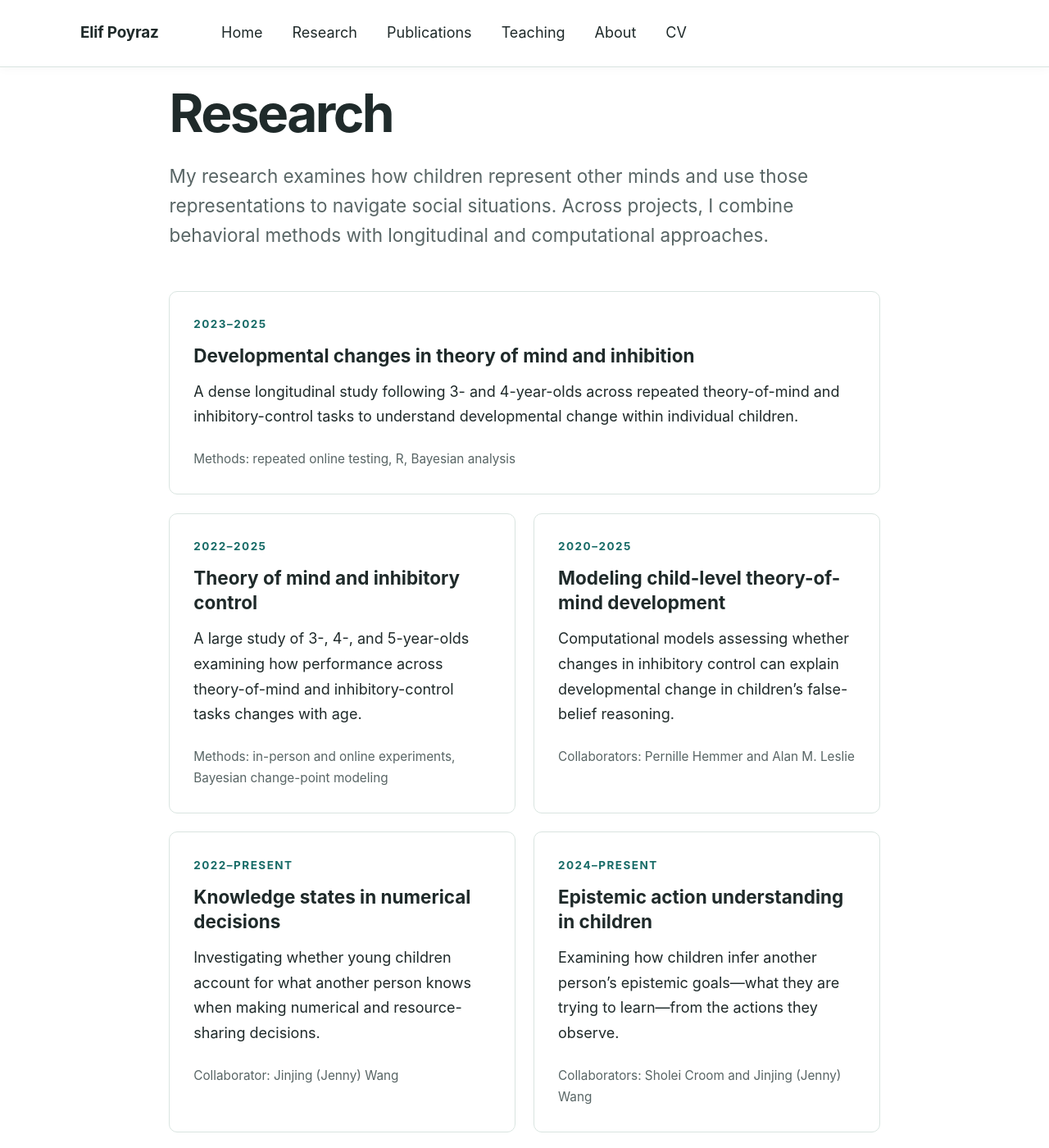
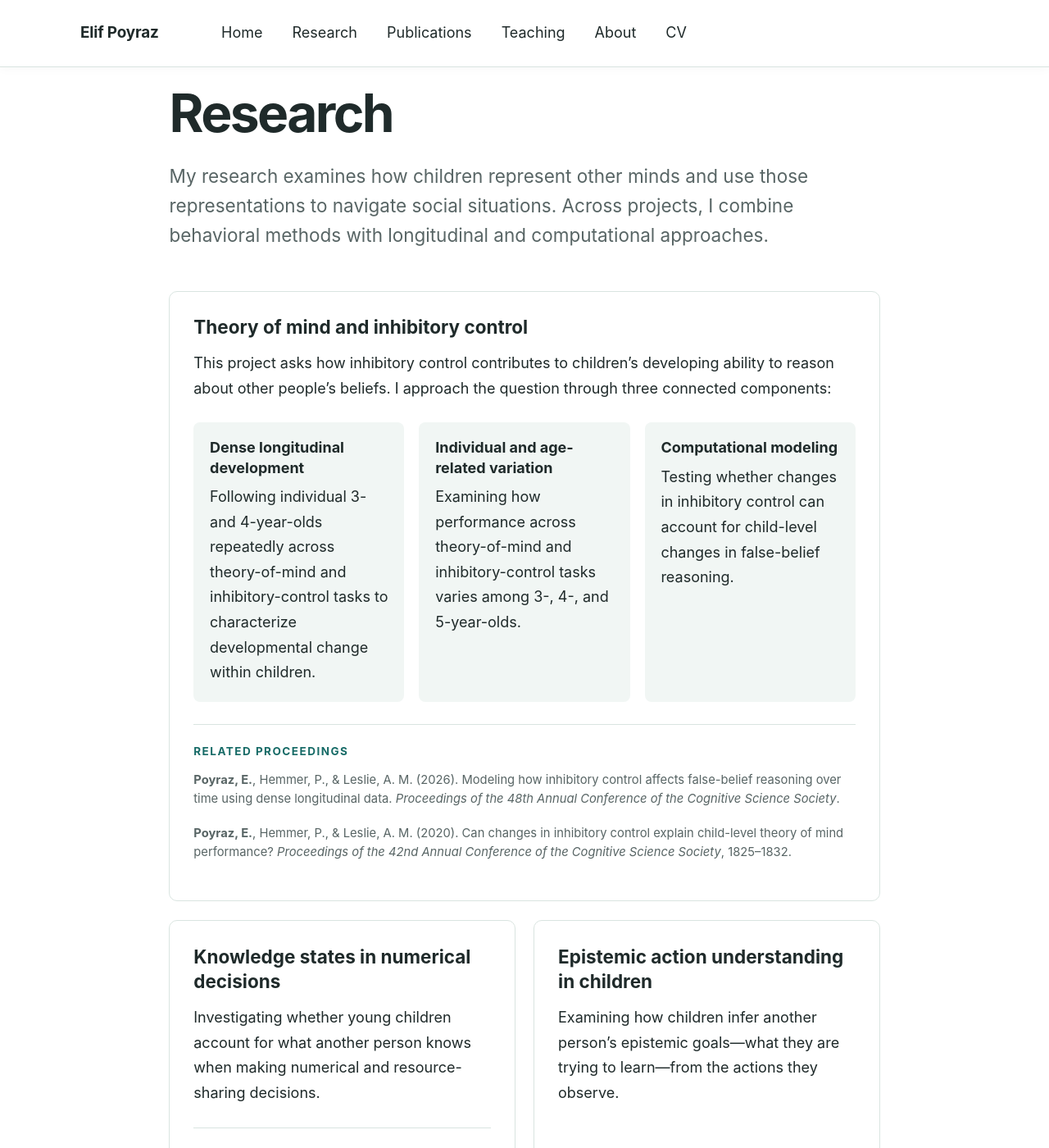
Before and after one commit to elfnrpyrz/elfnrpyrz.github.io, a Jekyll site: the page built from _pages/Research.md, in a window 1280 px wide and 1400 px high. Shown: the whole window at 82% size. Built offline with Jekyll 4.4.1, drawn with Linux system fonts in a browser that asks for light colours; some of the changed text lies outside the part shown.

Commit message:
update research page

```diff
--- a/_pages/Research.md
+++ b/_pages/Research.md
@@ -9,37 +9,40 @@ author_profile: false
 
 <div class="research-grid">
   <article class="research-card">
-    <p class="eyebrow">2023–2025</p>
-    <h2>Developmental changes in theory of mind and inhibition</h2>
-    <p>A dense longitudinal study following 3- and 4-year-olds across repeated theory-of-mind and inhibitory-control tasks to understand developmental change within individual children.</p>
-    <p class="research-card__meta">Methods: repeated online testing, R, Bayesian analysis</p>
+    <h2>Theory of mind and inhibitory control</h2>
+    <p>This project asks how inhibitory control contributes to children’s developing ability to reason about other people’s beliefs. I approach the question through three connected components:</p>
+    <div class="research-components">
+      <section>
+        <h3>Dense longitudinal development</h3>
+        <p>Following individual 3- and 4-year-olds repeatedly across theory-of-mind and inhibitory-control tasks to characterize developmental change within children.</p>
+      </section>
+      <section>
+        <h3>Individual and age-related variation</h3>
+        <p>Examining how performance across theory-of-mind and inhibitory-control tasks varies among 3-, 4-, and 5-year-olds.</p>
+      </section>
+      <section>
+        <h3>Computational modeling</h3>
+        <p>Testing whether changes in inhibitory control can account for child-level changes in false-belief reasoning.</p>
+      </section>
+    </div>
+    <div class="research-citations">
+      <p class="eyebrow">Related proceedings</p>
+      <p><strong>Poyraz, E.</strong>, Hemmer, P., &amp; Leslie, A. M. (2026). Modeling how inhibitory control affects false-belief reasoning over time using dense longitudinal data. <em>Proceedings of the 48th Annual Conference of the Cognitive Science Society</em>.</p>
+      <p><strong>Poyraz, E.</strong>, Hemmer, P., &amp; Leslie, A. M. (2020). Can changes in inhibitory control explain child-level theory of mind performance? <em>Proceedings of the 42nd Annual Conference of the Cognitive Science Society</em>, 1825–1832.</p>
+    </div>
   </article>
 
   <article class="research-card">
-    <p class="eyebrow">2022–2025</p>
-    <h2>Theory of mind and inhibitory control</h2>
-    <p>A large study of 3-, 4-, and 5-year-olds examining how performance across theory-of-mind and inhibitory-control tasks changes with age.</p>
-    <p class="research-card__meta">Methods: in-person and online experiments, Bayesian change-point modeling</p>
+    <h2>Knowledge states in numerical decisions</h2>
+    <p>Investigating whether young children account for what another person knows when making numerical and resource-sharing decisions.</p>
+    <div class="research-citations">
+      <p class="eyebrow">Related proceeding</p>
+      <p><strong>Poyraz, E.</strong>, Hemmer, P., &amp; Wang, J. (2026). How to best capture children’s number knowledge? Insights from a Bayesian graphical model. <em>Proceedings of the IEEE International Conference on Development and Learning (ICDL)</em>.</p>
+    </div>
   </article>
 
   <article class="research-card">
-    <p class="eyebrow">2020–2025</p>
-    <h2>Modeling child-level theory-of-mind development</h2>
-    <p>Computational models assessing whether changes in inhibitory control can explain developmental change in children’s false-belief reasoning.</p>
-    <p class="research-card__meta">Collaborators: Pernille Hemmer and Alan M. Leslie</p>
-  </article>
-
-  <article class="research-card">
-    <p class="eyebrow">2022–present</p>
-    <h2>Knowledge states in numerical decisions</h2>
-    <p>Investigating whether young children account for what another person knows when making numerical and resource-sharing decisions.</p>
-    <p class="research-card__meta">Collaborator: Jinjing (Jenny) Wang</p>
-  </article>
-
-  <article class="research-card">
-    <p class="eyebrow">2024–present</p>
     <h2>Epistemic action understanding in children</h2>
     <p>Examining how children infer another person’s epistemic goals—what they are trying to learn—from the actions they observe.</p>
-    <p class="research-card__meta">Collaborators: Sholei Croom and Jinjing (Jenny) Wang</p>
   </article>
 </div>
--- a/assets/css/main.scss
+++ b/assets/css/main.scss
@@ -232,6 +232,39 @@ a { color: var(--accent); }
   font-size: 0.85rem !important;
 }
 
+.research-components {
+  display: grid;
+  grid-template-columns: repeat(3, minmax(0, 1fr));
+  gap: 1rem;
+  margin: 1.4rem 0;
+}
+
+.research-components section {
+  padding: 1.1rem;
+  background: var(--wash);
+  border-radius: 8px;
+}
+
+.research-components h3 {
+  margin: 0 0 0.45rem;
+  font-size: 1rem;
+  line-height: 1.35;
+}
+
+.research-components p { margin-bottom: 0; }
+
+.research-citations {
+  margin-top: 1.5rem;
+  padding-top: 1.2rem;
+  border-top: 1px solid var(--line);
+}
+
+.research-citations p:not(.eyebrow) {
+  color: var(--muted-ink);
+  font-size: 0.82rem;
+  line-height: 1.55;
+}
+
 .citation-list p {
   padding: 1rem 0;
   border-bottom: 1px solid var(--line);
@@ -264,6 +297,7 @@ a { color: var(--accent); }
   .home-portrait { max-width: 310px; grid-row: 1; }
   .home-hero { min-height: auto; }
   .research-grid { grid-template-columns: 1fr; }
+  .research-components { grid-template-columns: 1fr; }
   .research-card:first-child { grid-column: auto; }
   .about-intro { grid-template-columns: 1fr; }
   .about-intro__image { width: min(100%, 260px); }
```
